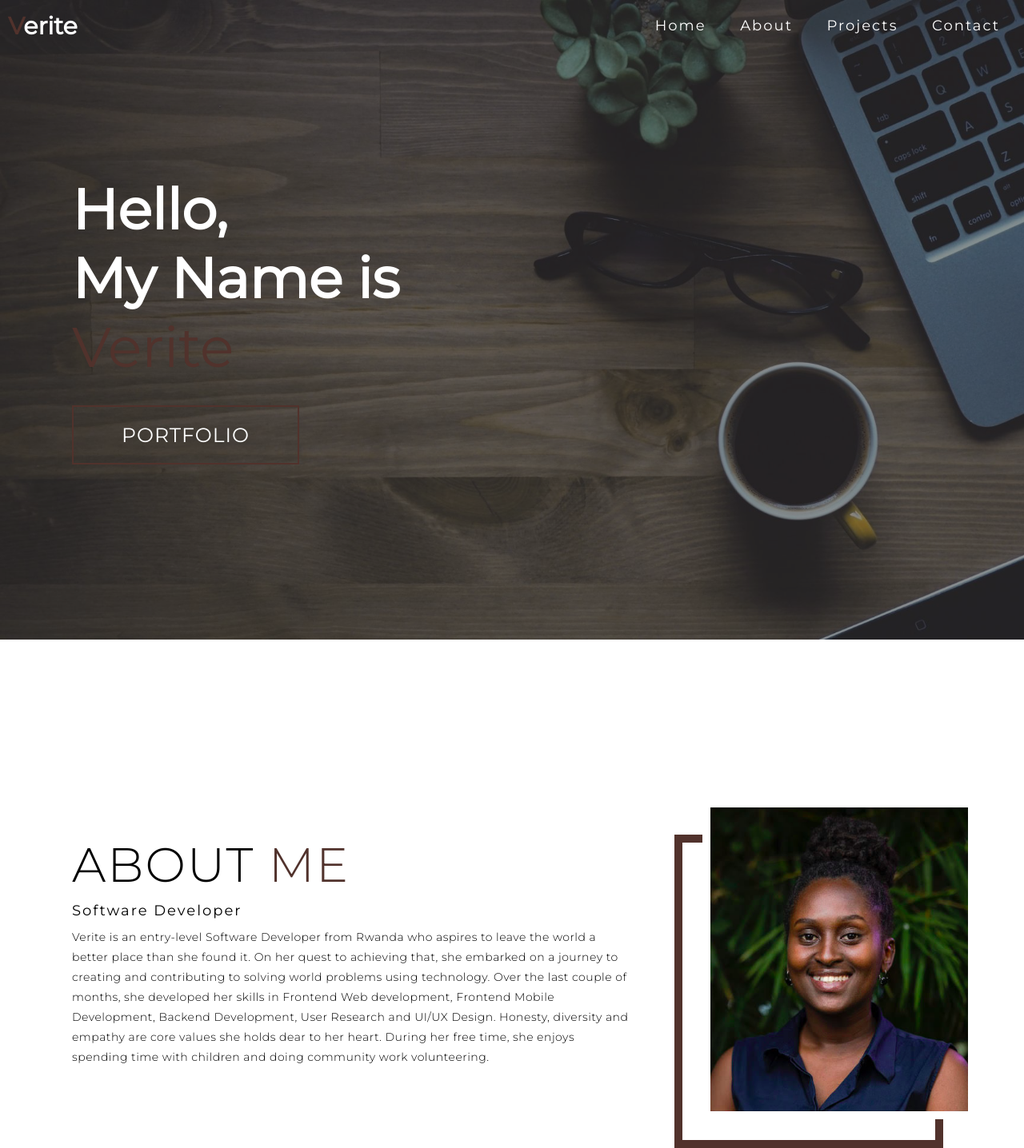
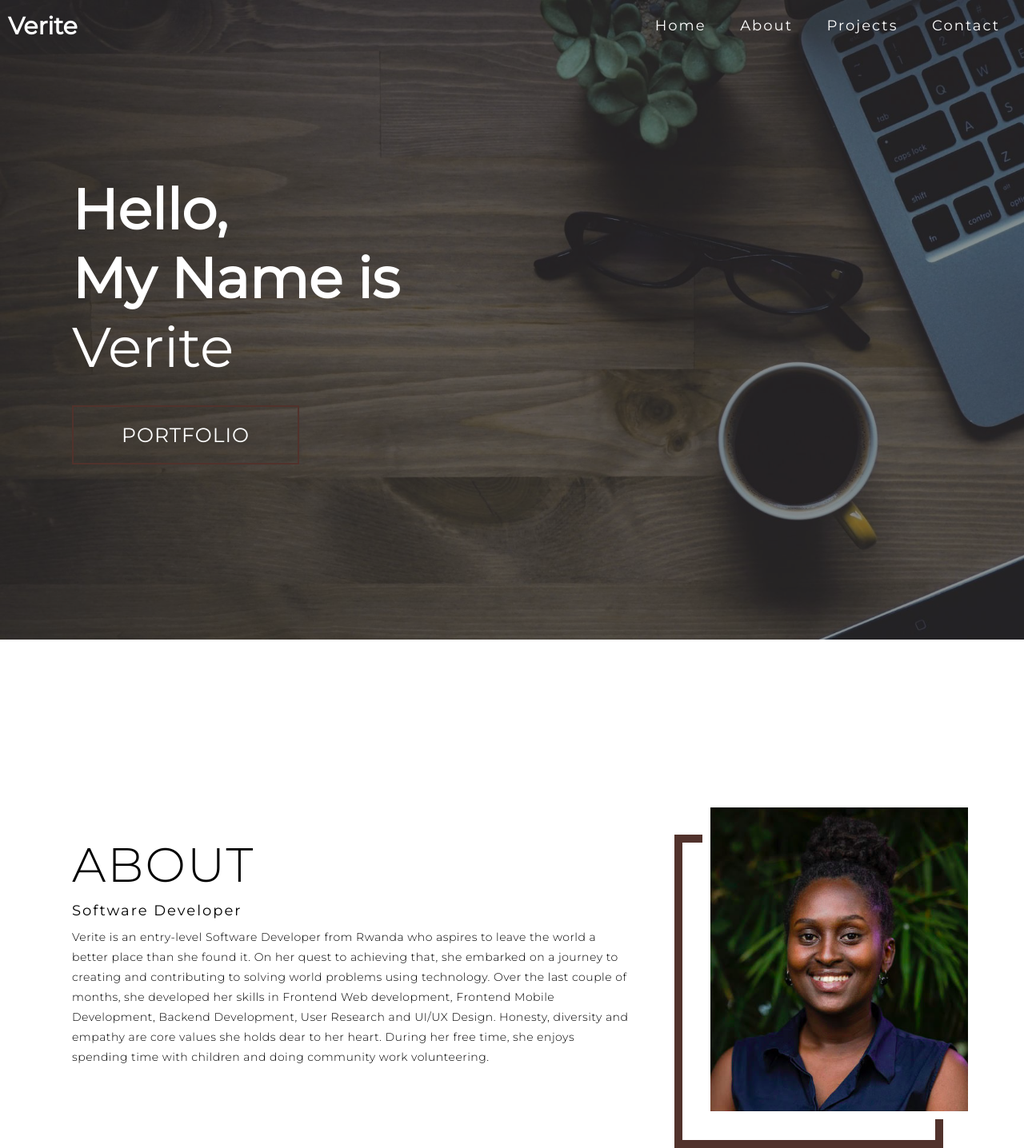
Before and after one commit to Natete-Verite/premiere-portfolio, a plain HTML site: page index.html in a window 1280 px wide. Shown: the top 1436 px of the page at 80% size. Drawn offline with Linux system fonts and the light colour scheme.

Commit message:
Updated the welcoming message

```diff
--- a/index.html
+++ b/index.html
@@ -6,7 +6,7 @@
     <meta name="viewport" content="width=device-width, initial-scale=1.0">
     <link rel="stylesheet" href="styles.css">
     <script src="https://kit.fontawesome.com/0c2255b30e.js" crossorigin="anonymous"></script>
-    <title>Mon Portfolio</title>
+    <title>Natete Verite</title>
   </head>
 </head>
 
--- a/styles.css
+++ b/styles.css
@@ -42,7 +42,8 @@ p {
 	text-align: center;
 }
 .section-title span {
-	color: rgb(81,50,44);
+	/* color: rgb(81,50,44); */
+	color: #fff;
 }
 
 .cta {
@@ -68,7 +69,8 @@ p {
 	color: white;
 }
 .brand h1 span {
-	color: rgb(81,50,44);
+	/* color: rgb(81,50,44); */
+	color: #fff;
 }
 
 /* Header section */
@@ -594,7 +596,8 @@ p {
 }
 @keyframes text_reveal_name {
 	100% {
-		color: rgb(81,50,44);
+		/* color: rgb(81,50,44); */
+		color: #fff;
 		font-weight: 500;
 	}
 }
```
Also changed, not shown: allons.jpeg (deleted), coup.jpeg (deleted), coupe.jpeg (deleted), couvert.jpg (deleted), couverture.jpeg (deleted), un.png (added).
